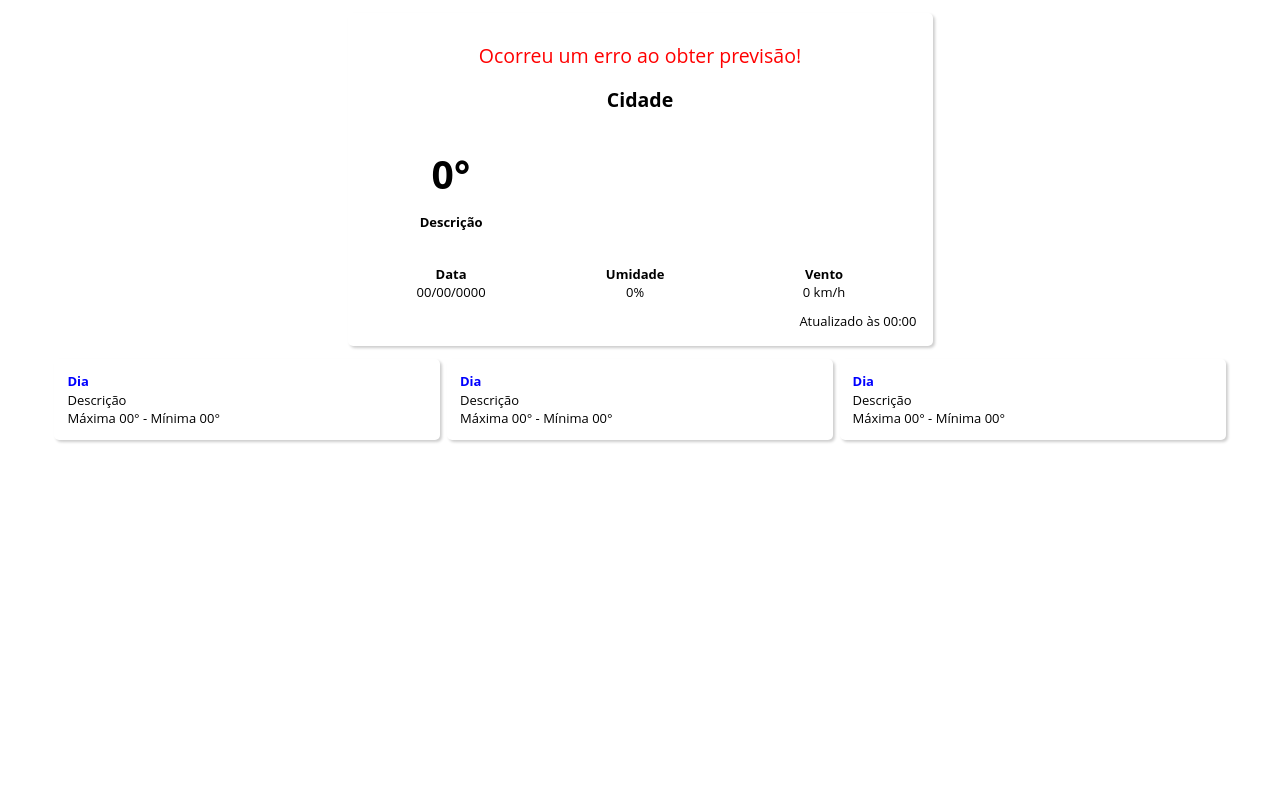
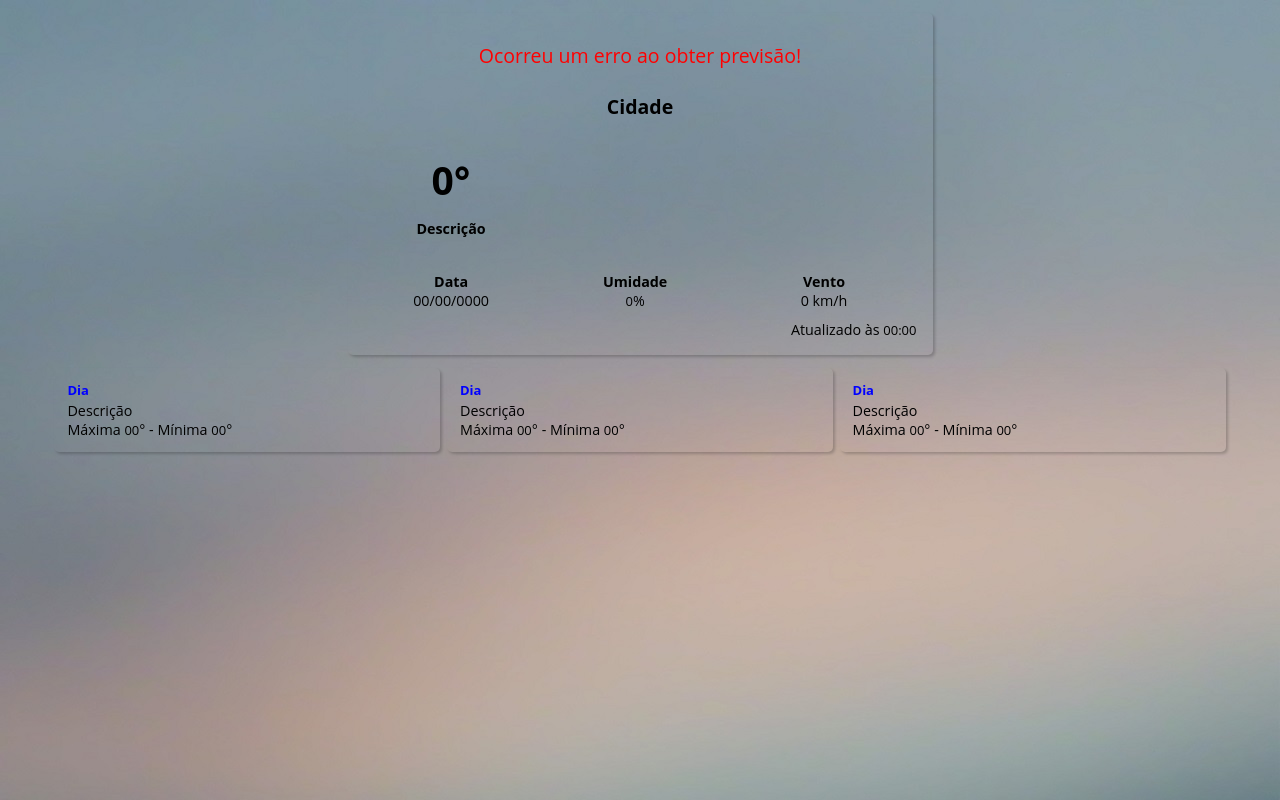
Before and after one commit to jorgemnr/PrevisaoClimaHG, a plain HTML site: page index.html in a window 1280 px wide. Drawn offline with nearby package versions, Linux system fonts and the light colour scheme; no server answers.

Commit message:
Add files via upload

```diff
--- a/estilo.css
+++ b/estilo.css
@@ -6,6 +6,9 @@
 
 body {
     margin: 1rem 4vw;
+    background-image: url(fundo.jpg);
+    background-attachment: fixed;
+    background-size: cover;
 }
 
 h1, #temp {
@@ -13,18 +16,14 @@ h1, #temp {
     margin-bottom: 1rem;
 }
 
-h2 {
-    font-size: 1rem;
-    margin: 0;
-}
-
-h3 {
-    font-size: 1rem;
+h2, h3 {
+    font-size: 1.1rem;
+    font-weight: bold;
     margin: 0;
 }
 
 p {
-    font-size: 1rem;
+    font-size: 1.1rem;
 }
 
 #linhaErro {
@@ -40,6 +39,7 @@ p {
 #city_name {
     font-weight: bolder;
     font-size: 1.5rem;
+    padding-top: 0.5rem;
 }
 
 #pAtualizacao {
@@ -127,12 +127,24 @@ div {
     color: white;
 }
 
-.cloudly_day, .fog, .rain, .storm {
+.cloudly_day {
     background-color: #ddd;
 }
 
+.fog {
+    background-color: rgb(204, 204, 204);
+}
+
+.rain {
+    background-color: rgb(194, 194, 194);
+}
+
+.storm, .hail {
+    background-color: rgb(165, 165, 165);
+}
+
 .cloud {
-    background-color: rgb(180, 180, 180);
+    background-color: rgb(150, 150, 150);
     color: white;
 }
 
--- a/script.js
+++ b/script.js
@@ -28,7 +28,7 @@ function atualizarDados() {
                     if (dado == 'img_id') {
                         //imagem
                         //$('#' + dado).attr('src', 'https://assets.hgbrasil.com/weather/images/' + valor + '.png');
-                        $('#' + dado).css('background', 'url(http://assets.hgbrasil.com/weather/images/' + valor + '.png)');
+                        $('#' + dado).css('background', 'url(http://assets.hgbrasil.com/weather/images/' + valor + '.png) no-repeat');
                     }
                     else if (dado == 'condition_slug') {
                         //Cor do dia corrente
```
Also changed, not shown: fundo.jpg (added).
